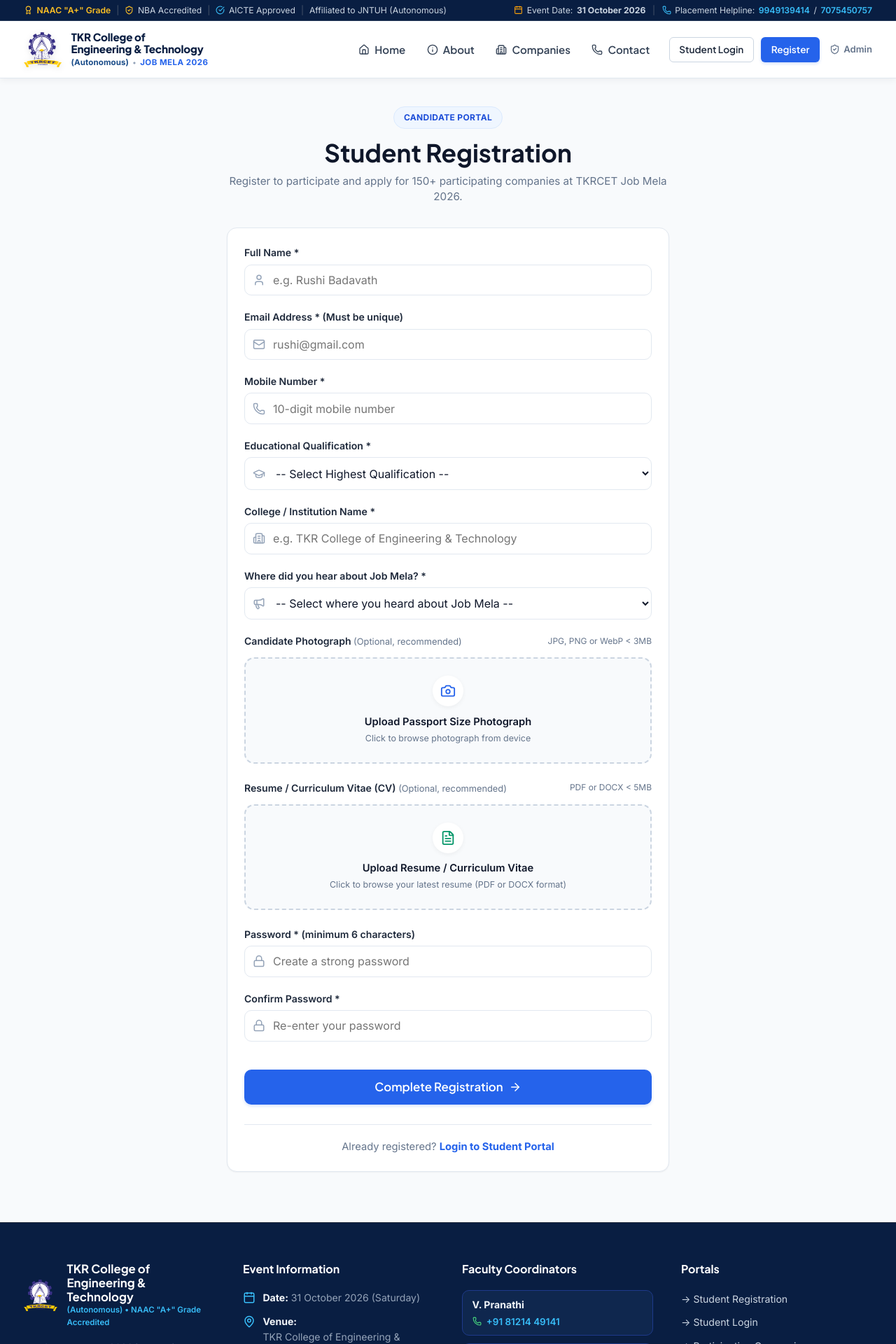
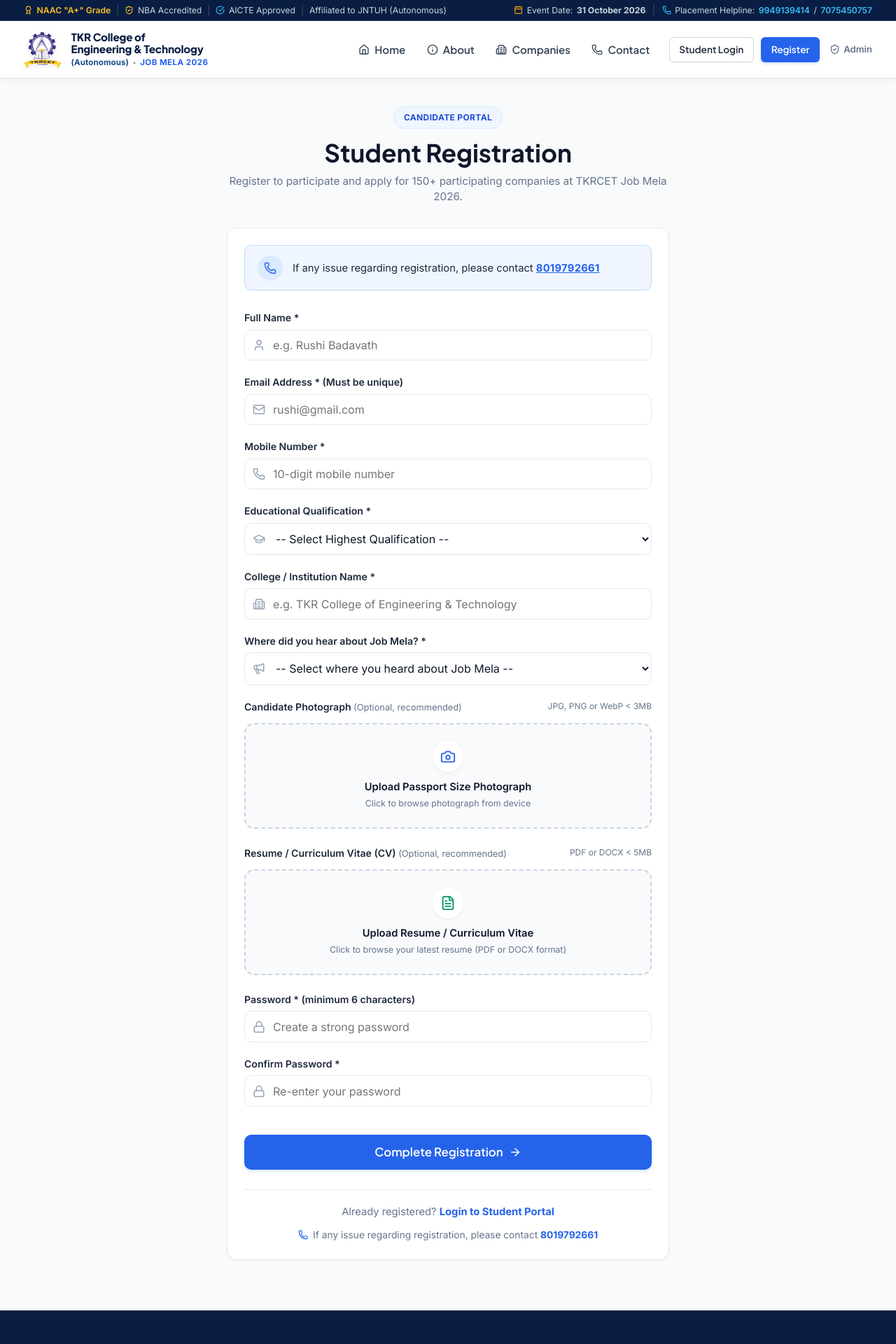
Before and after one commit to jobmelatkrcet/jobmela, a React (Vite) app in the folder frontend/: page /register in a window 1280 px wide. Shown: the top 1920 px of the page at 70% size. Built offline with nearby package versions, Linux system fonts and the light colour scheme; no server answers.

Commit message:
Add registration helpline contact 8019792661 to registration form

```diff
--- a/frontend/src/pages/student/StudentRegisterPage.jsx
+++ b/frontend/src/pages/student/StudentRegisterPage.jsx
@@ -253,19 +253,19 @@
           }
           setErrors(formattedErrors);
           if (backendErrors.non_field_errors) {
-            setGeneralError(backendErrors.non_field_errors.join(' '));
+            setGeneralError(`${backendErrors.non_field_errors.join(' ')} (If any issue persists, please contact 8019792661)`);
           } else if (backendErrors.detail) {
-            setGeneralError(backendErrors.detail);
+            setGeneralError(`${backendErrors.detail} (If any issue persists, please contact 8019792661)`);
           }
         } else {
-          setGeneralError('Registration failed. Please check your information and try again.');
+          setGeneralError('Registration failed. Please check your information and try again. If any issue regarding registration, please contact 8019792661.');
         }
       } else if (err.code === 'ECONNABORTED' || err.message?.toLowerCase().includes('timeout')) {
-        setGeneralError('Registration request timed out. Please check your internet connection and try again.');
+        setGeneralError('Registration request timed out. Please check your internet connection or contact 8019792661 for assistance.');
       } else if (err.message?.includes('413') || err.response?.status === 413) {
-        setGeneralError('Uploaded files are too large. Please upload smaller attachments (under 2MB) and try again.');
+        setGeneralError('Uploaded files are too large. Please upload smaller attachments (under 2MB) or contact 8019792661.');
       } else {
-        setGeneralError('Unable to connect to the registration server. Please check your internet connection or try again.');
+        setGeneralError('Unable to connect to the registration server. If any issue regarding registration, please contact 8019792661.');
       }
     } finally {
       setLoading(false);
@@ -295,6 +295,51 @@
         )}
 
         <div className="card">
+          {/* Registration Helpline Support Notice */}
+          <div
+            style={{
+              display: 'flex',
+              alignItems: 'center',
+              gap: '0.85rem',
+              backgroundColor: '#eff6ff',
+              border: '1px solid #bfdbfe',
+              borderRadius: 'var(--radius-md, 8px)',
+              padding: '0.85rem 1.15rem',
+              marginBottom: '1.75rem',
+              fontSize: '0.92rem',
+            }}
+          >
+            <div
+              style={{
+                width: 36,
+                height: 36,
+                borderRadius: '50%',
+                backgroundColor: '#dbeafe',
+                display: 'flex',
+                alignItems: 'center',
+                justifyContent: 'center',
+                flexShrink: 0,
+                color: 'var(--color-brand-600)',
+              }}
+            >
+              <Phone size={18} />
+            </div>
+            <div style={{ color: '#1e293b' }}>
+              <span>If any issue regarding registration, please contact </span>
+              <a
+                href="tel:8019792661"
+                style={{
+                  fontWeight: 700,
+                  color: 'var(--color-brand-600)',
+                  textDecoration: 'underline',
+                  letterSpacing: '0.02em',
+                }}
+              >
+                8019792661
+              </a>
+            </div>
+          </div>
+
           <form onSubmit={handleSubmit} noValidate>
             {/* Full Name */}
             <div className="form-group">
@@ -773,12 +818,42 @@
               paddingTop: '1.25rem',
               fontSize: '0.92rem',
               color: 'var(--color-text-muted)',
+              display: 'flex',
+              flexDirection: 'column',
+              gap: '0.75rem',
+              alignItems: 'center',
             }}
           >
-            Already registered?{' '}
-            <Link to="/login" style={{ color: 'var(--color-brand-600)', fontWeight: 700 }}>
-              Login to Student Portal
-            </Link>
+            <div>
+              Already registered?{' '}
+              <Link to="/login" style={{ color: 'var(--color-brand-600)', fontWeight: 700 }}>
+                Login to Student Portal
+              </Link>
+            </div>
+            <div
+              style={{
+                fontSize: '0.86rem',
+                color: 'var(--color-text-muted)',
+                display: 'inline-flex',
+                alignItems: 'center',
+                gap: '0.45rem',
+              }}
+            >
+              <Phone size={14} style={{ color: 'var(--color-brand-600)' }} />
+              <span>
+                If any issue regarding registration, please contact{' '}
+                <a
+                  href="tel:8019792661"
+                  style={{
+                    color: 'var(--color-brand-600)',
+                    fontWeight: 700,
+                    textDecoration: 'none',
+                  }}
+                >
+                  8019792661
+                </a>
+              </span>
+            </div>
           </div>
         </div>
       </div>
```
